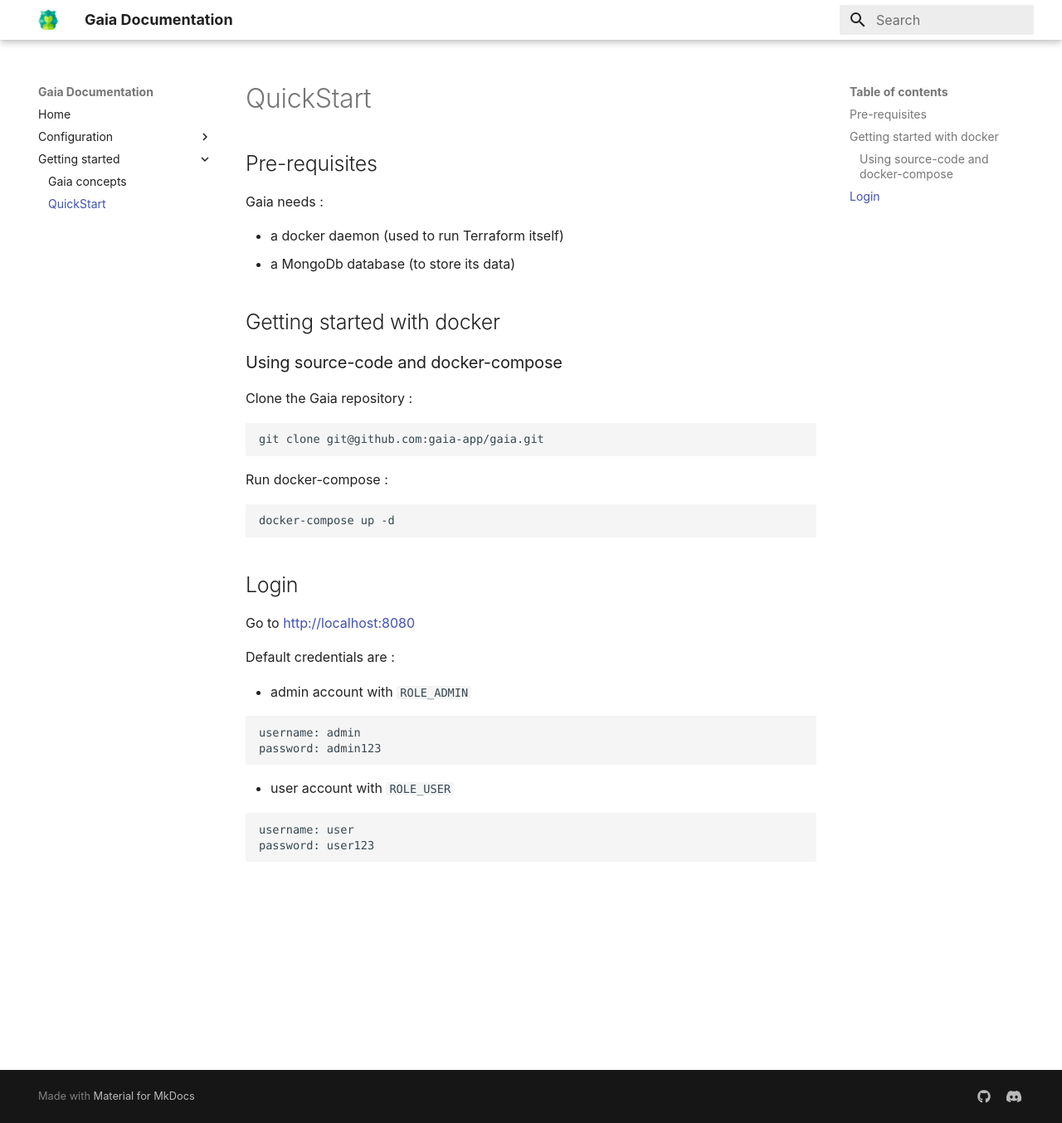
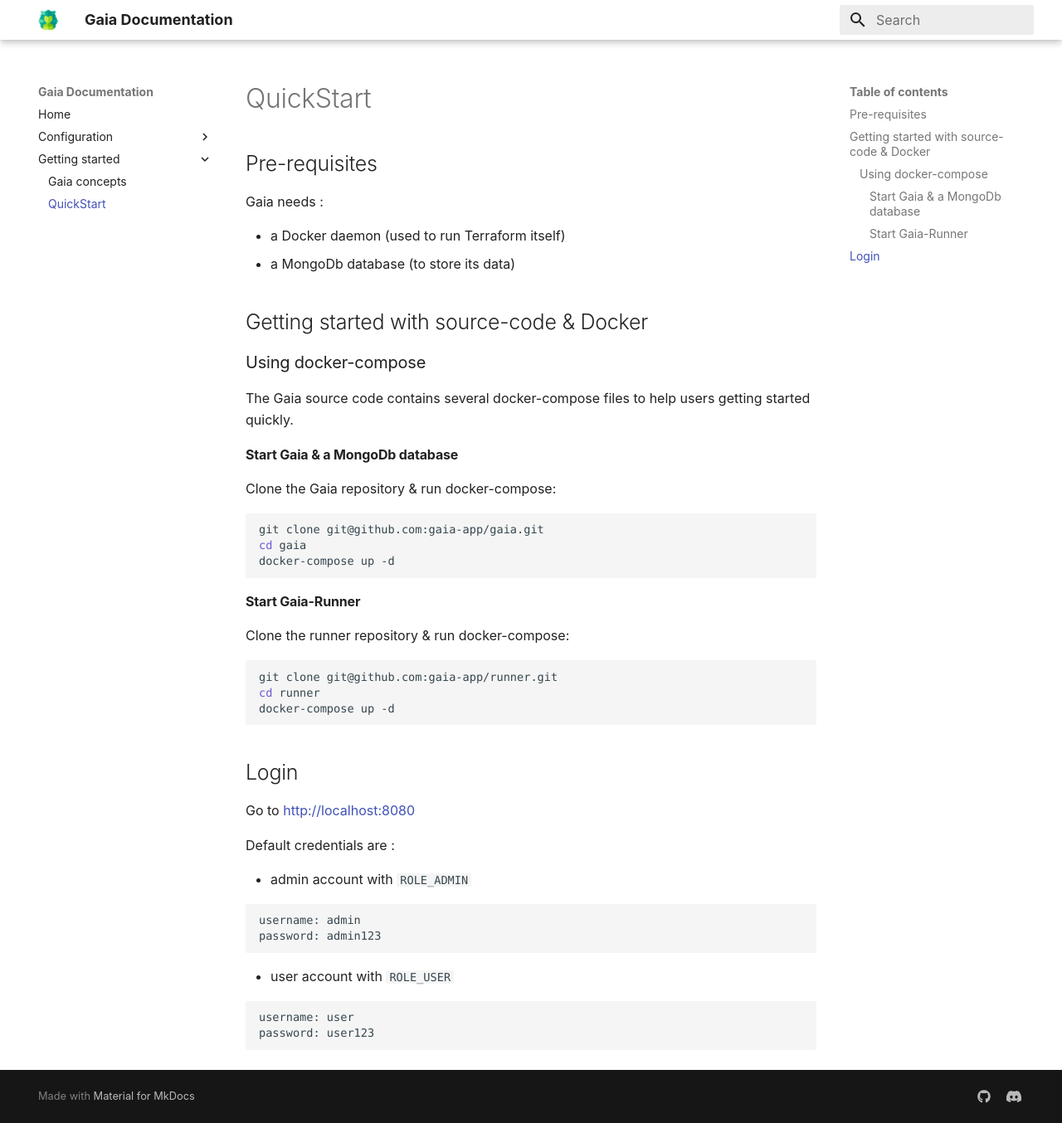
Before and after one commit to gaia-app/docs, an MkDocs documentation site: the page built from content/getting-started/quick-start.md, in a window 1280 px wide and 1354 px high. Shown: the whole window at 83% size. Built offline with MkDocs 1.6.1 and Material for MkDocs 9.7.7, drawn with Linux system fonts in a browser that asks for light colours.

Commit message:
📝 : add configuration for the runner

````diff
--- a/content/getting-started/quick-start.md
+++ b/content/getting-started/quick-start.md
@@ -4,22 +4,32 @@
 
 Gaia needs :
 
- * a docker daemon (used to run Terraform itself)
+ * a Docker daemon (used to run Terraform itself)
  * a MongoDb database (to store its data)
 
-## Getting started with docker
+## Getting started with source-code & Docker
 
-### Using source-code and docker-compose
+### Using docker-compose
 
-Clone the Gaia repository :
+The Gaia source code contains several docker-compose files to help users getting started quickly.
+
+#### Start Gaia & a MongoDb database
+
+Clone the Gaia repository & run docker-compose:
 
 ```bash
 git clone git@github.com:gaia-app/gaia.git
+cd gaia
+docker-compose up -d
 ```
 
-Run docker-compose :
+#### Start Gaia-Runner
+
+Clone the runner repository & run docker-compose:
 
 ```bash
+git clone git@github.com:gaia-app/runner.git
+cd runner
 docker-compose up -d
 ```
 
````
Also changed, not shown: content/configuration/runner-configuration.md (added, +47 -0 lines).
